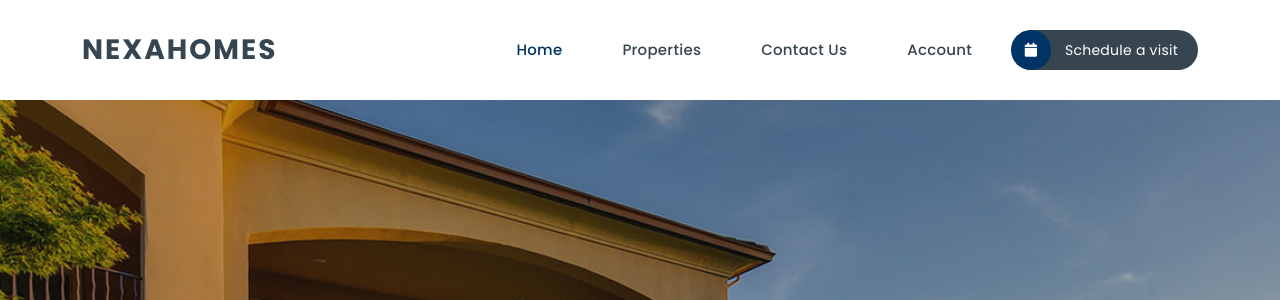
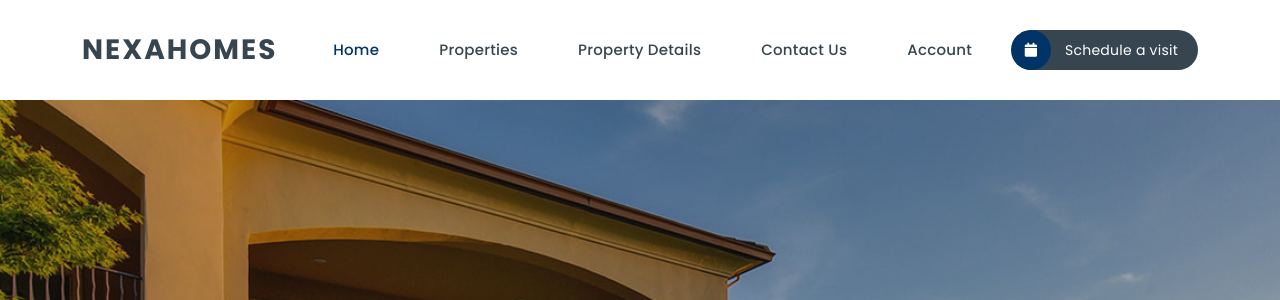
Before and after one commit to IMSET-Sousse/nexahomes, a PHP site: page / in a window 1280 px wide. Shown: the top 300 px of the page. Run offline with PHP 8.4, Linux system fonts and the light colour scheme.

Commit message:
edit_header

```diff
--- a/header.php
+++ b/header.php
@@ -24,6 +24,7 @@
                             <ul class="nav">
                                 <li><a href="index.php" class="active">Home</a></li>
                                 <li><a href="properties.php">Properties</a></li>
+                                <li><a href="property-details.php">Property Details</a></li>
                                 <li><a href="contact.php">Contact Us</a></li>
                                 <li><a href="account.php">Account</a></li>
                                 <li><a href="#"><i class="fa fa-calendar"></i> Schedule a visit</a></li>
```
